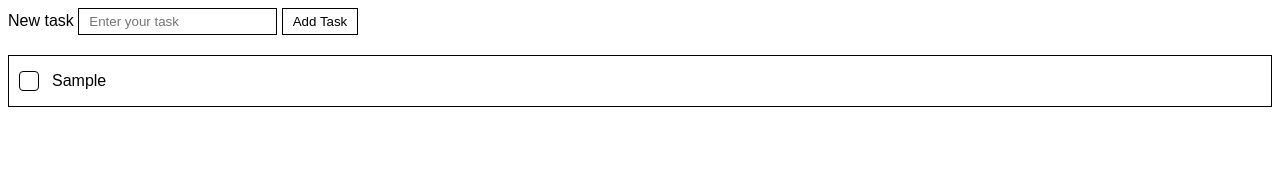
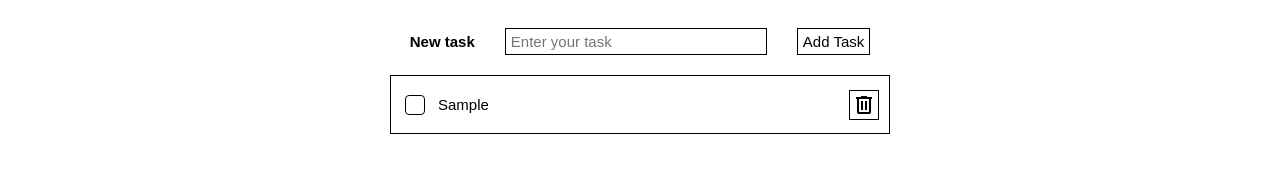
Before and after one commit to totokartonio/toToDo, a plain HTML site: page index.html in a window 1280 px wide. Both pictures are taken after typing "Sample" into the empty fields and a click on the button "Add Task". Drawn offline with Linux system fonts and the light colour scheme.

Commit message:
delete-task-v0 (#10)
* delete-task-v0

* delete-task-v1

* delete-task-v2

* delete-task-v3

* delete-task-v4

---------

Co-authored-by: Anton Efimchenko <efimchenkoa@MacBook-Pro-Anton.local>

```diff
--- a/index.html
+++ b/index.html
@@ -7,6 +7,7 @@
     <title>ToToDo</title>
   </head>
   <body>
+    <div class="content-container">
       <form id="task-form">
         <div class="new-task-form">
           <label for="task-input">New task</label>
@@ -15,6 +16,7 @@
         </div>
       </form>
       <div class="task-list" id="task-list"></div>
+    </div>
   </body>
   <script src="script.js"></script>
 </html>
--- a/script.js
+++ b/script.js
@@ -14,9 +14,8 @@ const createIncrementingIdGetter = () => {
 
 const getTaskId = createIncrementingIdGetter();
 
-//Отследить изменение состояние чекбоксов
+//Функция для отслеживания изменение состояние чекбоксов
 const checkboxHandler = taskId => event => {
-  //Для удобства восприятия даю элементам те же имена, что и при ссоздании task
   let checkbox = event.currentTarget;
 
   tasksList = tasksList.map(task =>
@@ -25,24 +24,43 @@ const checkboxHandler = taskId => event => {
   console.log(tasksList);
 };
 
+//Функция для удаления задачи
+const deleteTaskHandler = (taskId, taskElement) => () => {
+  taskElement.remove();
+  tasksList = tasksList.filter(task => task.id !== taskId);
+
+  console.log(tasksList);
+};
+
 //Функция для добавления задачи на страницу
 const renderTask = task => {
+  //Общий контейнер задачи
   const taskElement = document.createElement('div');
   taskElement.classList.add('task');
   taskElement.dataset.id = task.id;
 
+  //Чек-бокс
   const checkbox = document.createElement('input');
   checkbox.type = 'checkbox';
   checkbox.checked = task.completed;
   checkbox.classList.add('checkbox');
 
-  //Добавляю eventListener для отслеживания состояния checkbox
+  //eventListener для отслеживания состояния checkbox
   checkbox.addEventListener('change', checkboxHandler(task.id));
 
+  //Наименование задачи
   const titleElement = document.createElement('p');
   titleElement.textContent = task.title;
 
-  taskElement.append(checkbox, titleElement);
+  //Кнопка удаления
+  const deleteButton = document.createElement('button');
+  deleteButton.type = 'button';
+  deleteButton.classList.add('delete-button');
+
+  //eventListener для удаления задачи
+  deleteButton.addEventListener('click', deleteTaskHandler(task.id, taskElement));
+
+  taskElement.append(checkbox, titleElement, deleteButton);
 
   listOfTasks.append(taskElement);
 };
--- a/style.css
+++ b/style.css
@@ -1,23 +1,63 @@
 body {
   font-family: Arial, Helvetica, sans-serif;
+  font-size: 15px;
+}
+
+.content-container {
+  max-width: 500px;
+  width: 100%;
+  display: flex;
+  flex-direction: column;
+  gap: 20px;
+  padding: 20px 0;
+  margin: 0 auto;
 }
 
 .new-task-form {
-  margin-bottom: 20px;
+  display: flex;
+  justify-content: center;
+  align-items: center;
+  gap: 30px;
+}
+
+.new-task-form label {
+  font-weight: 700;
 }
 
 .new-task-form input {
   border: 1px solid black;
-  padding: 5px 10px;
+  height: 25px;
+  width: 250px;
+  padding: 0 5px;
+  margin: 0;
+  font-size: 15px;
 }
 
 .new-task-form button {
   background: none;
   border: 1px solid black;
-  padding: 5px 10px;
+  height: 27px;
+  padding: 0 5px;
+  margin: 0;
+  font-size: 15px;
+}
+
+.new-task-form button:hover {
+  background-color: #e8e8e8;
+}
+
+.new-task-form button:active {
+  background-color: #b3b0b0;
+}
+
+.task-list {
+  display: flex;
+  flex-direction: column;
+  gap: 5px;
 }
 
 .task {
+  padding: 5px 10px;
   display: flex;
   gap: 10px;
   border: 1px solid black;
@@ -26,7 +66,6 @@ body {
 
 .task .checkbox {
   appearance: none;
-  margin-left: 10px;
   width: 20px;
   height: 20px;
   background-color: white;
@@ -60,3 +99,19 @@ body {
 .task .checkbox:checked:hover::before {
   background-color: #0088f7;
 }
+
+.delete-button {
+  background: padding-box transparent url(image/bin.svg) no-repeat center center;
+  border: 1px solid black;
+  width: 30px;
+  height: 30px;
+  margin-left: auto;
+}
+
+.delete-button:hover {
+  background-color: #e8e8e8;
+}
+
+.delete-button:active {
+  background-color: #b3b0b0;
+}
```
Also changed, not shown: image/bin.svg (added). Lines whose indentation alone changed are shown as unchanged.
